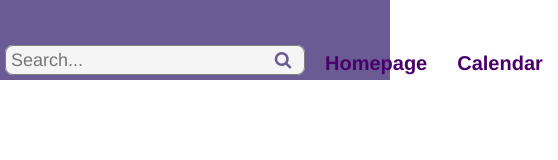
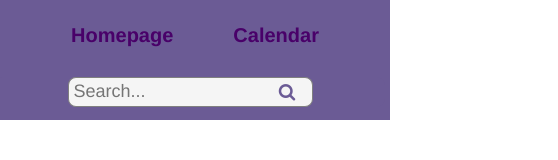
Before and after one commit to nTrujic97/management-tool, a plain HTML site: page public/index.html in a window 390 px wide. Shown: the whole page, 558 px wide, since content can reach past the window. Drawn offline with Linux system fonts and the light colour scheme.

Commit message:
Add responsive header design

```diff
--- a/src/css/index.css
+++ b/src/css/index.css
@@ -74,7 +74,7 @@
 
 .navigation__list--style {
 	list-style-type: none;
-	margin: 5px 15px;
+	margin: 5px 30px;
 }
 
 .navigation__list-link {
@@ -87,3 +87,43 @@
 .navigation__list-link:hover {
 	color: white;
 }
+
+/***************************Responsive header design***************************/
+
+@media only screen and (max-width: 600px) {
+	.navigation {
+		flex-direction: column-reverse;
+		justify-content: center;
+		height: 120px;
+	}
+
+	.navigation__search-wrapper {
+		justify-content: center;
+		width: 100%;
+		background-color: #6b5b95;
+		margin-top: 25px;
+	}
+
+	.navigation__list {
+		justify-content: center;
+		margin-top: 10px;
+	}
+
+	.navigation__search-input {
+		width: 50%;
+	}
+}
+
+@media only screen and (max-width: 380px) {
+	.navigation {
+		height: 120px;
+	}
+
+	.navigation__search-wrapper {
+		width: 100%;
+	}
+
+	.navigation__search-input {
+		width: 50%;
+	}
+}
```
